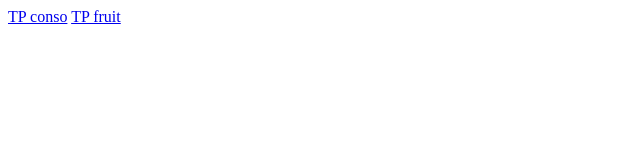
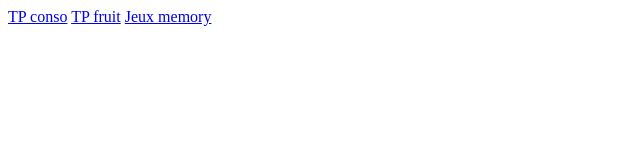
Before and after one commit to NathanLER/formation_javascript, a plain HTML site: page index.html in a window 1280 px wide. Shown: the whole page, without its empty margins (0-640 px from the left). Drawn offline with Linux system fonts and the light colour scheme.

Commit message:
add memomy to index

```diff
--- a/index.html
+++ b/index.html
@@ -9,5 +9,6 @@
 <body>
     <a href="https://nathanler.github.io/formation_javascript/tp1/tp_conso.html">TP conso</a>
     <a href="https://nathanler.github.io/formation_javascript/tp2/tp_fruit.html">TP fruit</a>
+    <a href="https://nathanler.github.io/formation_javascript/tp4/jeux.html">Jeux memory</a>
 </body>
 </html>
```
